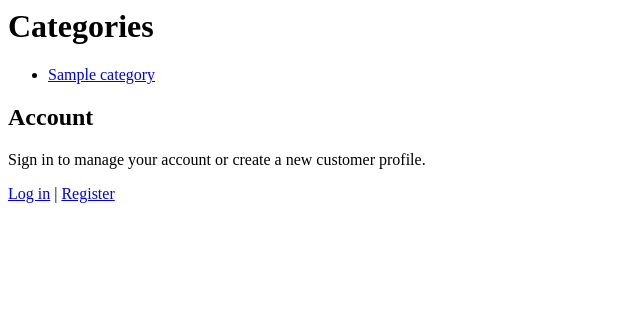
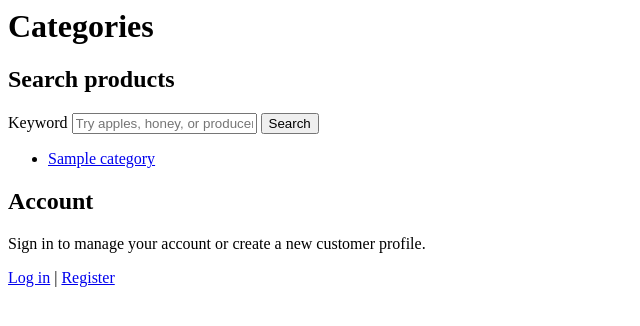
Before and after one commit to elosjoy/DESD, a Django app: page / in a window 1280 px wide. Shown: the top 326 px of the page, without its empty margins (0-640 px from the left). Run offline with Django 4.2, Linux system fonts and the light colour scheme; tables that the repository leaves empty hold one stand-in row (values such as "Sample post").

Commit message:
Added search function

```diff
--- a/marketplace/templates/marketplace/home.html
+++ b/marketplace/templates/marketplace/home.html
@@ -1,4 +1,29 @@
 <h1>Categories</h1>
+
+<section aria-labelledby="search-heading">
+  <h2 id="search-heading">Search products</h2>
+  <form method="get" action="{% url 'marketplace:home' %}">
+    <label for="search-input">Keyword</label>
+    <input id="search-input" type="text" name="q" value="{{ search_query }}" placeholder="Try apples, honey, or producer name" />
+    <button type="submit">Search</button>
+  </form>
+
+  {% if search_performed %}
+    <h3>Results for "{{ search_query }}"</h3>
+    <ul>
+      {% for p in search_results %}
+        <li>
+          <strong>{{ p.name }}</strong> - {{ p.category.name }} - {{ p.producer.producer_name }} - GBP {{ p.price }}
+          {% if p.description %}
+            <br />{{ p.description }}
+          {% endif %}
+        </li>
+      {% empty %}
+        <li>No matching products found.</li>
+      {% endfor %}
+    </ul>
+  {% endif %}
+</section>
 
 <ul>
   {% for c in categories %}
--- /dev/null
+++ b/real_products_template.csv
@@ -0,0 +1,4 @@
+name,price,category_name,category_slug,producer_username,producer_name,contact_name,phone,address,postcode,description,allergen_info,stock_quantity,availability_status
+Cox Apples,2.80,Fruit,fruit,orchard_one,Orchard One,Amelia Stone,01234 444444,14 Orchard Lane,OR1 2AA,Classic British dessert apples,,60,AVAILABLE
+Chestnut Mushrooms,1.95,Vegetables,vegetables,woodland_farm,Woodland Farm,Noah Reed,01234 555555,8 Moss Road,WD3 5BB,Earthy mushrooms for cooking,,45,IN_SEASON
+Goat Cheese Log,4.50,Dairy,dairy,high_ridge,High Ridge Dairy,Lila Khan,01234 666666,3 Ridge View,HR4 6CC,Creamy soft cheese,Contains milk,25,AVAILABLE
```
Also changed, not shown: marketplace/admin.py (+6 -1 lines), marketplace/management/__init__.py (added), marketplace/management/commands/__init__.py (added).
